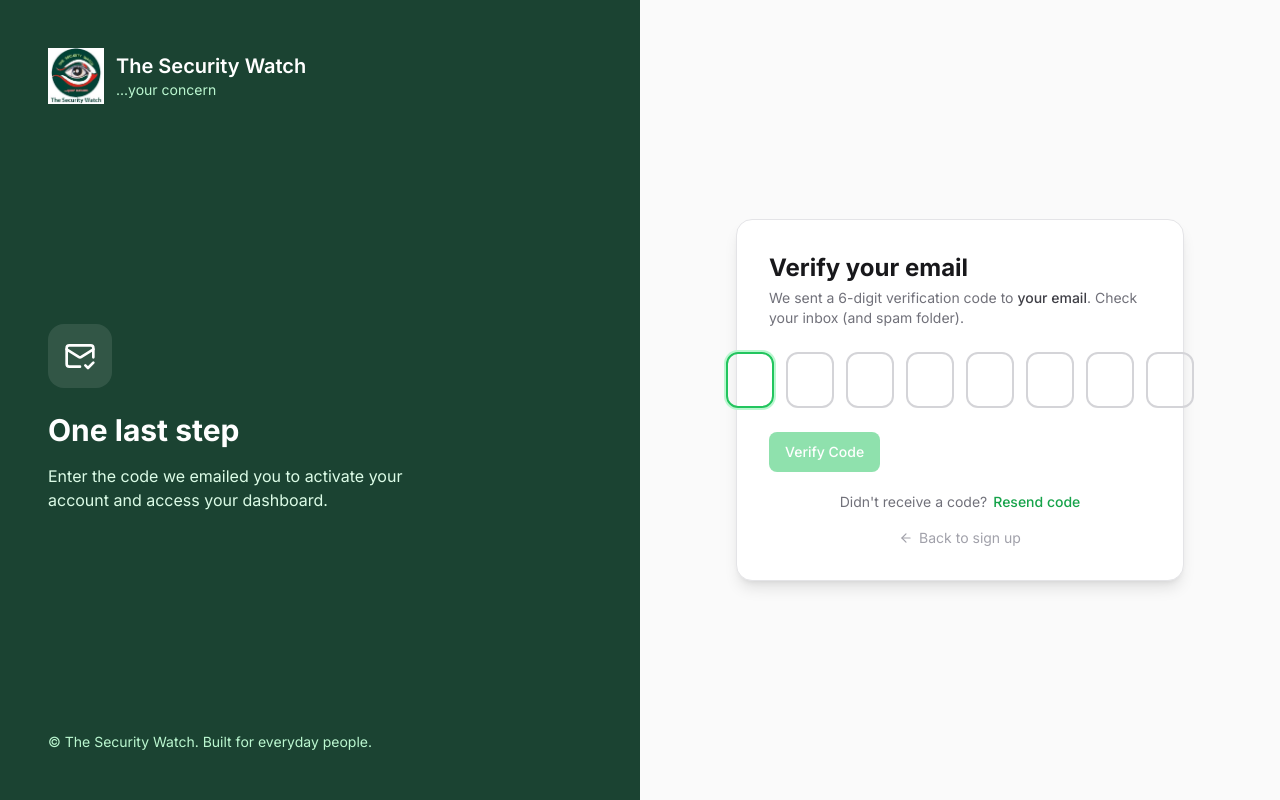
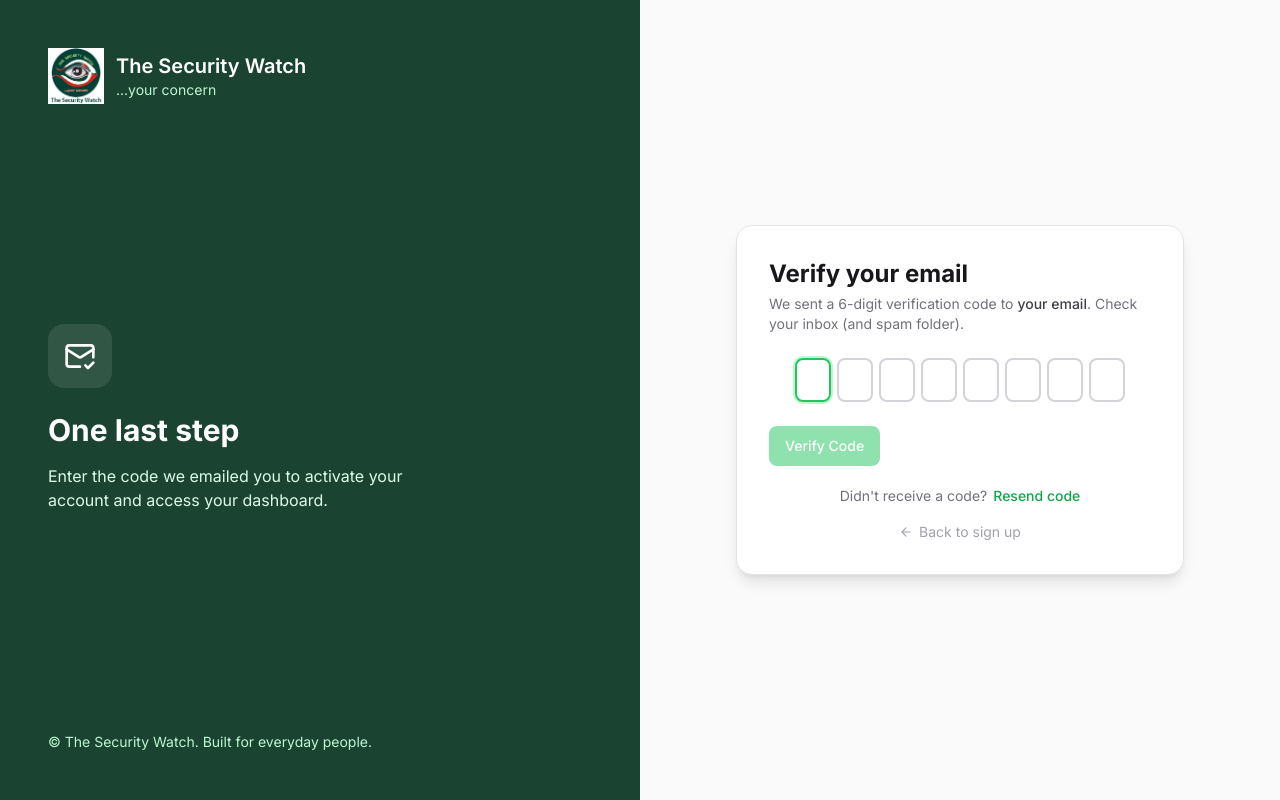
Before and after one commit to EmmanuelEdward2019/security-watch, a React (Vite) app: page /verify-otp in a window 1280 px wide. Built offline with nearby package versions, Linux system fonts and the light colour scheme; no server answers.

Commit message:
UI Changes for OTP length

```diff
--- a/src/pages/auth/LoginPage.tsx
+++ b/src/pages/auth/LoginPage.tsx
@@ -106,7 +106,7 @@ export default function LoginPage() {
     }
     setShowForgot(false);
     setForgotEmail('');
-    toast.success('Check your email for a 6-digit reset code.');
+    toast.success('Check your email for an 8-digit reset code.');
     navigate(`/verify-otp?email=${encodeURIComponent(forgotEmail.trim())}&mode=recovery`);
   };
 
@@ -140,7 +140,7 @@ export default function LoginPage() {
               </button>
             </div>
             <p className="text-surface-600 text-sm mb-6">
-              Enter the email address associated with your account and we'll send you a 6-digit reset code.
+              Enter the email address associated with your account and we'll send you an 8-digit reset code.
             </p>
             <div className="mb-4">
               <label className="block text-sm font-medium text-surface-700 mb-1">Email address</label>
--- a/src/pages/auth/VerifyOtpPage.tsx
+++ b/src/pages/auth/VerifyOtpPage.tsx
@@ -246,7 +246,7 @@ export function VerifyOtpPage() {
                   </div>
 
                   {/* 6-box digit input */}
-                  <div className="flex gap-3 justify-center mb-6">
+                  <div className="flex gap-1.5 justify-center mb-6">
                     {digits.map((d, i) => (
                       <input
                         key={i}
@@ -254,14 +254,14 @@ export function VerifyOtpPage() {
                         type="text"
                         inputMode="numeric"
                         pattern="[0-9]"
-                        maxLength={6}
+                        maxLength={8}
                         value={d}
                         onChange={(e) => handleDigitChange(i, e.target.value)}
                         onKeyDown={(e) => handleKeyDown(i, e)}
                         onFocus={(e) => e.target.select()}
                         disabled={verifying}
                         className={`
-                          w-12 h-14 text-center text-2xl font-bold rounded-xl border-2 outline-none
+                          w-9 h-11 text-center text-lg font-bold rounded-lg border-2 outline-none
                           transition-all select-all
                           ${d ? 'border-brand-500 bg-brand-50 text-brand-700' : 'border-surface-300 text-surface-900'}
                           focus:border-brand-500 focus:ring-2 focus:ring-brand-200
```
